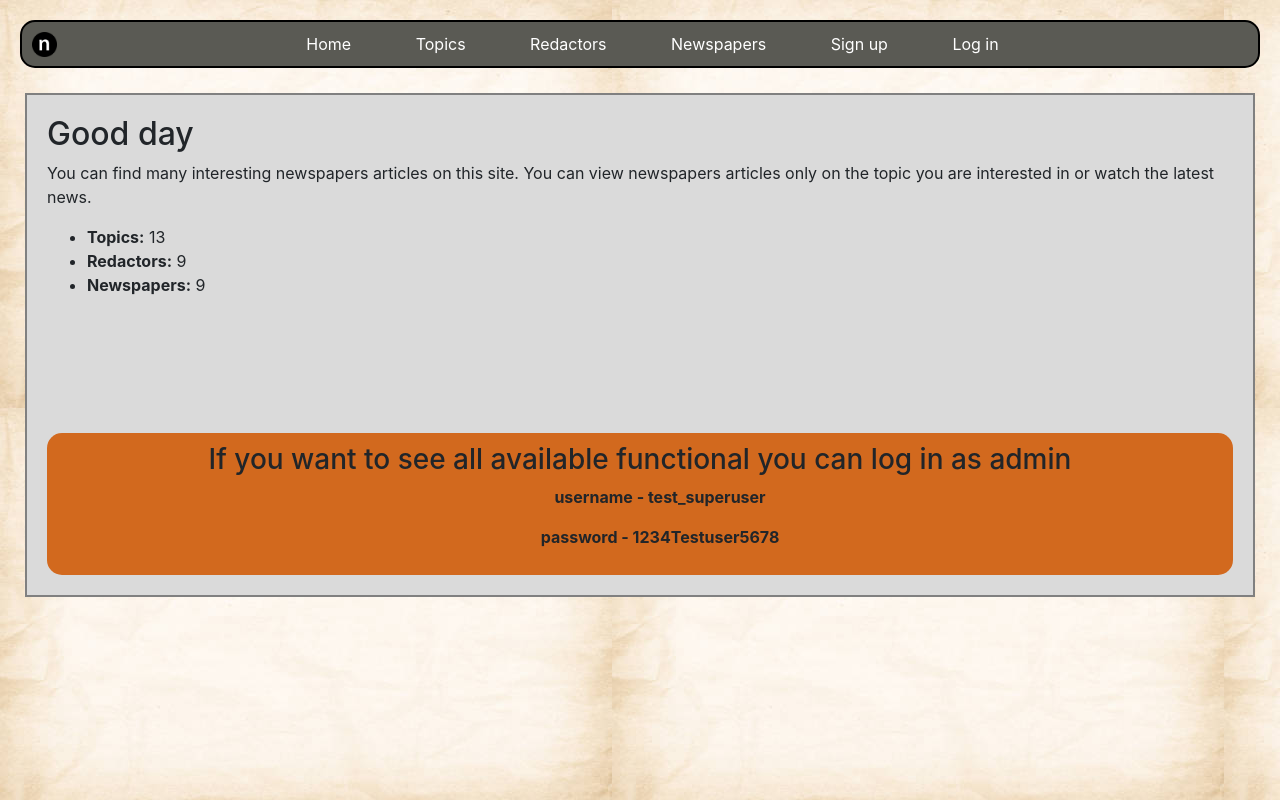
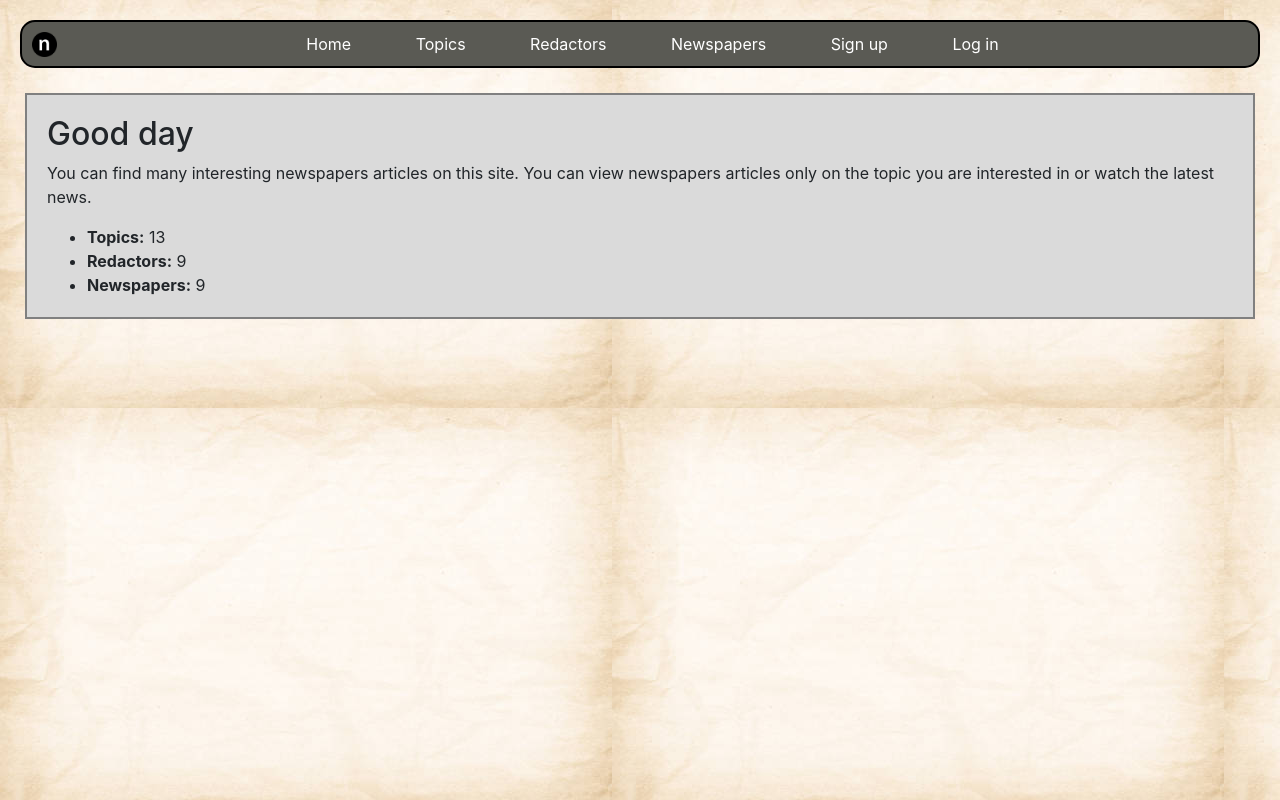
Before and after one commit to AVyha/newspaper-agency, a Django app: page / in a window 1280 px wide. Run offline with Django 4.2, Linux system fonts and the light colour scheme; data comes from the database, SQL or seed files in the repository.

Commit message:
delete login credentials

```diff
--- a/templates/news/index.html
+++ b/templates/news/index.html
@@ -13,15 +13,5 @@
     <li><strong>Newspapers:</strong> {{ num_newspaper }}</li>
   </ul>
 
-    {% if not user.is_staff %}
-    <br><br><br><br><br>
-    <div style="background-color: chocolate; text-align: center; padding: 10px; border-radius: 15px">
-      <h3>If you want to see all available functional you can log in as admin</h3>
-        <ul><strong>username - test_superuser</strong></ul>
-        <ul><strong>password - 1234Testuser5678</strong></ul>
-    </div>
-    {% endif %}
-
-
   </div>
 {% endblock %}
```
